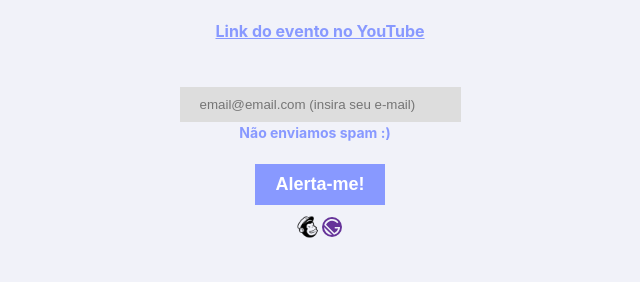
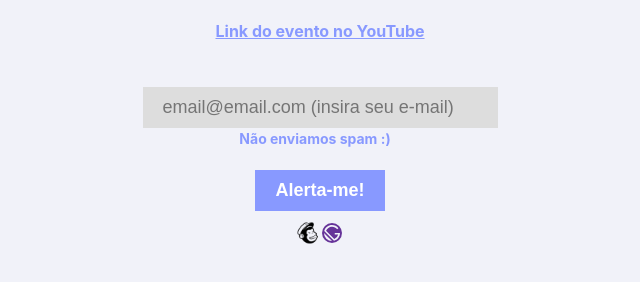
Before and after one commit to miltonbolonha/autismo-tech-alert, a Gatsby site: page / in a window 1280 px wide. Shown: the part 222-504 px from the top of the page, without its empty margins (325-965 px from the left). Built offline with nearby package versions, Linux system fonts and the light colour scheme; Gatsby itself is replaced by a stand-in of ours.

Commit message:
Input style

```diff
--- a/src/pages/index.js
+++ b/src/pages/index.js
@@ -42,6 +42,8 @@ const inputzim = {
   background: "#ddd",
   border: "#89f",
   padding: "10px 20px",
+  fontSize: 18,
+  fontWeight: 500,
 };
 const inputzimButton = {
   background: "#89f",
```
